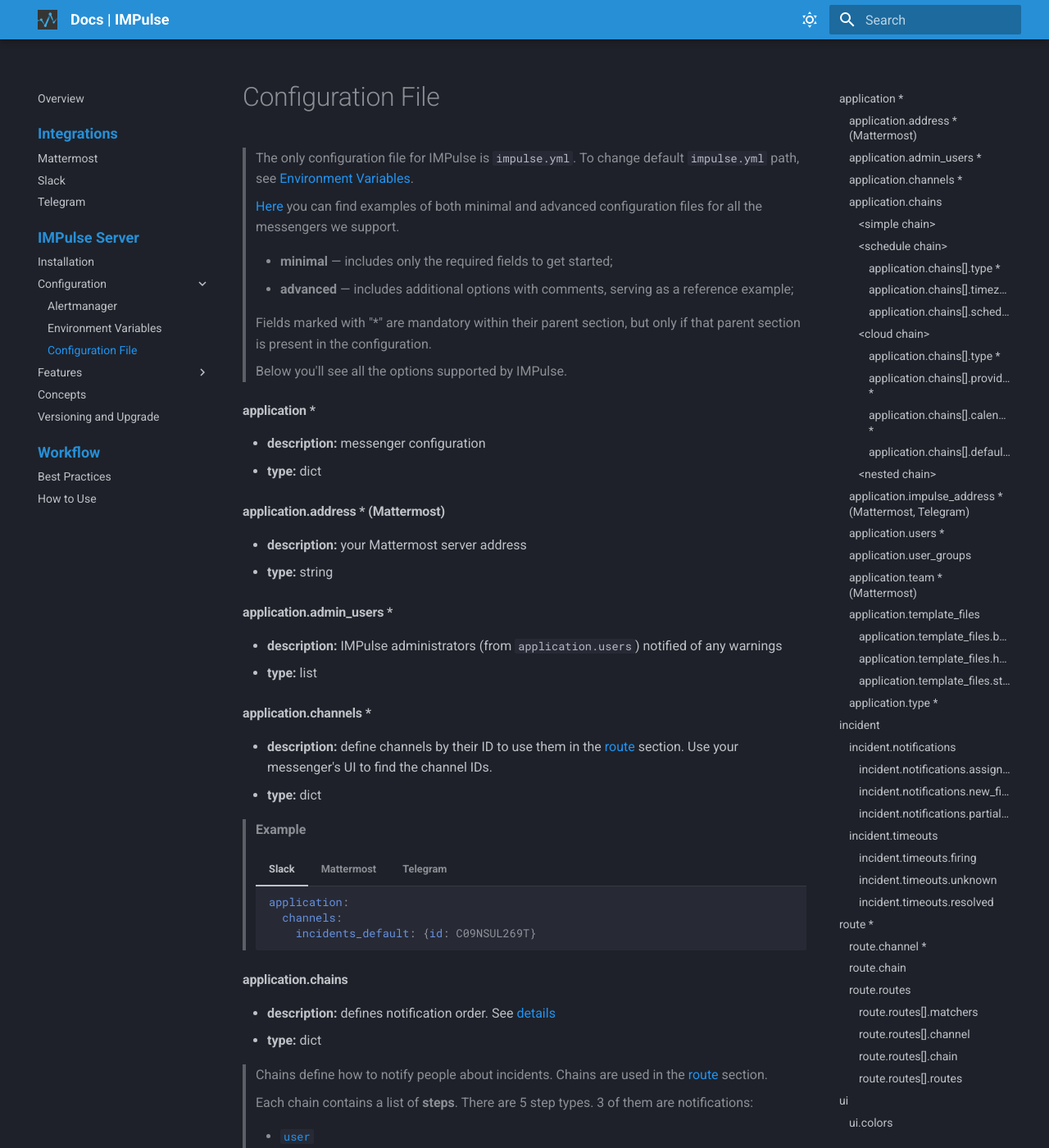
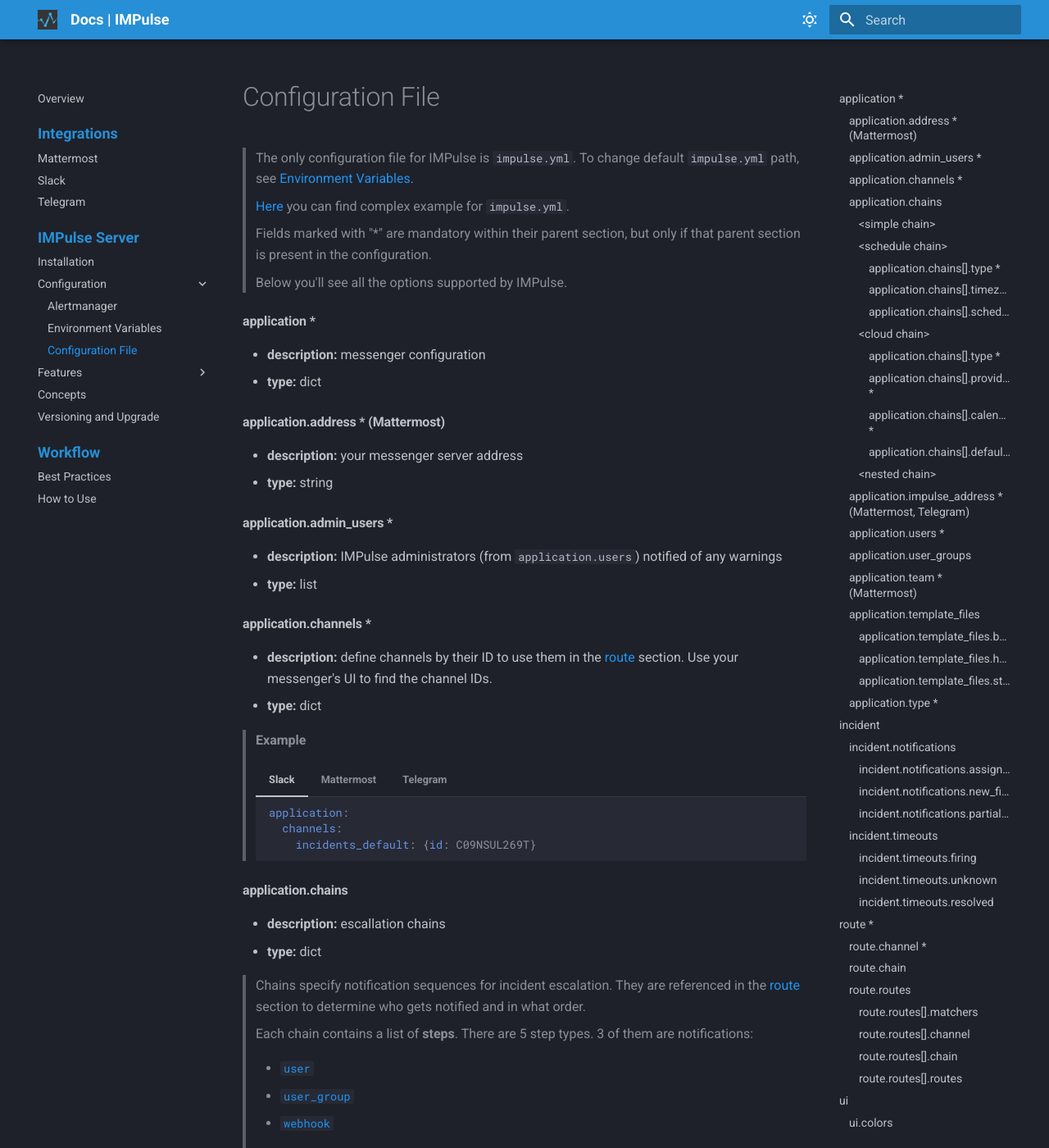
Before and after one commit to noErrdev/python-chatops-incident-mplatform, an MkDocs documentation site: the page built from docs/content/config_file.md, in a window 1280 px wide and 1400 px high. Shown: the whole window at 82% size. Built offline with MkDocs 1.6.1 and Material for MkDocs 9.7.7, drawn with Linux system fonts in a browser that asks for light colours; some of the changed text lies outside the part shown.

Commit message:
281 remove all config examples but one and switch to minimal valuebal configuration (#294)
* Fix application.users example

* No individual config/env examples for messengers

````diff
--- a/docs/content/config_file.md
+++ b/docs/content/config_file.md
@@ -16,10 +16,7 @@
 
 > The only configuration file for IMPulse is `impulse.yml`. To change default `impulse.yml` path, see [Environment Variables](envs.md).
 
-> [Here](https://github.com/eslupmi/impulse/tree/develop/examples) you can find examples of both minimal and advanced configuration files for all the messengers we support.
-
-> - **minimal** — includes only the required fields to get started;
-> - **advanced** — includes additional options with comments, serving as a reference example;
+> [Here](https://github.com/eslupmi/impulse/tree/develop/examples) you can find complex example for `impulse.yml`.
 
 > Fields marked with "*" are mandatory within their parent section, but only if that parent section is present in the configuration.
 
@@ -32,7 +29,7 @@
 
 ### application.address * (Mattermost)
 
-- **description:** your Mattermost server address
+- **description:** your messenger server address
 - **type:** string
 
 ### application.admin_users *
@@ -69,10 +66,10 @@
 
 ### application.chains
 
-- **description:** defines notification order. See [details](#applicationchains)
+- **description:** escallation chains
 - **type:** dict
 
-> Chains define how to notify people about incidents. Chains are used in the [route](#route) section.
+> Chains specify notification sequences for incident escalation. They are referenced in the [route](#route) section to determine who gets notified and in what order.
 
 > Each chain contains a list of **steps**. There are 5 step types. 3 of them are notifications:
 
@@ -350,7 +347,7 @@
 
 ### application.impulse_address * (Mattermost, Telegram)
 
-- **description:** URL for Mattermost / Telegram button callbacks
+- **description:** IMPulse address for button callbacks. Telegram supported only HTTPS.
 - **type:** string
 
 ### application.users *
@@ -358,30 +355,30 @@
 - **description:** users declaration. Defines users used in [chains](#applicationchains) for direct notifications.
 - **type:** dict
 
-> See instructions for getting user `id` for Slack ([here](https://www.workast.com/help/article/how-to-find-a-slack-user-id/)), Mattermost ([here](https://docs.mattermost.com/configure/user-management-configuration-settings.html#identify-a-user-s-id)), Telegram ([here](telegram.md#configure-group)).
+> See instructions for getting user `id` for Slack ([here](https://www.workast.com/help/article/how-to-find-a-slack-user-id/)), Mattermost ([here](https://docs.mattermost.com/administration-guide/configure/user-management-configuration-settings.html#identify-a-user-s-id)), Telegram ([here](telegram.md#configure-group)).
 
 > **Example**
 
 > === "Slack"
-> ```yaml
-> application:
->   users:
->     Dmitry: {id: U73MD1YLR4M}
-> ```
+>     ```yaml
+>     application:
+>       users:
+>         Dmitry: {id: U73MD1YLR4M}
+>     ```
 
 > === "Mattermost"
-> ```yaml
-> application:
->   users:
->     Dmitry: {id: ic8pft3ac7rjrd9eopxp4kc7qy}
-> ```
+>     ```yaml
+>     application:
+>       users:
+>         Dmitry: {id: ic8pft3ac7rjrd9eopxp4kc7qy}
+>     ```
 
 > === "Telegram"
-> ```yaml
-> application:
->   users:
->     Dmitry: {id: 482913726}
-> ```
+>     ```yaml
+>     application:
+>       users:
+>         Dmitry: {id: 482913726}
+>     ```
 
 ### application.user_groups
 
@@ -398,7 +395,7 @@
 
 ### application.team * (Mattermost)
 
-- **description:** Mattermost team name
+- **description:** team name
 - **type:** string
 
 ### application.template_files
````
Also changed, not shown: docs/content/alertmanager.md (+1 -1 lines), docs/content/envs.md (+14 -43 lines), docs/content/installation.md (+15 -66 lines), docs/content/telegram.md (+0 -1 lines), README.md, 13 other files.
